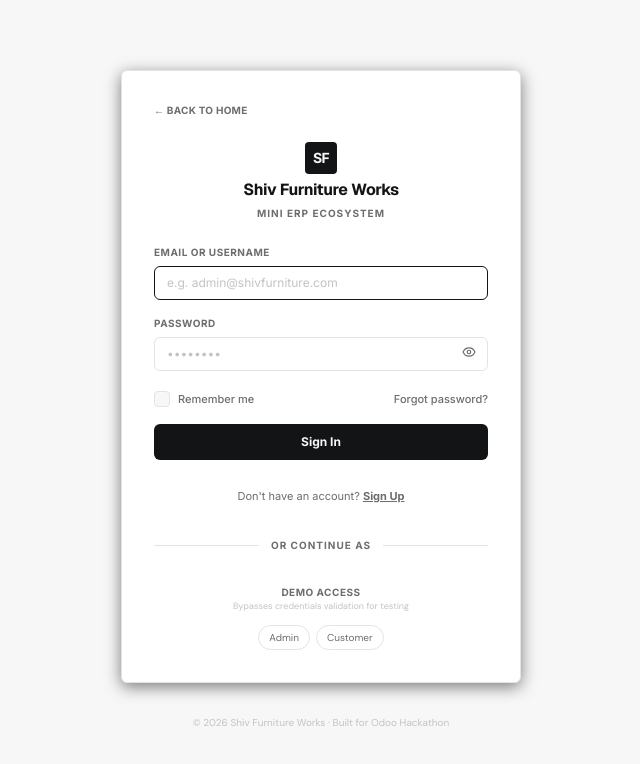
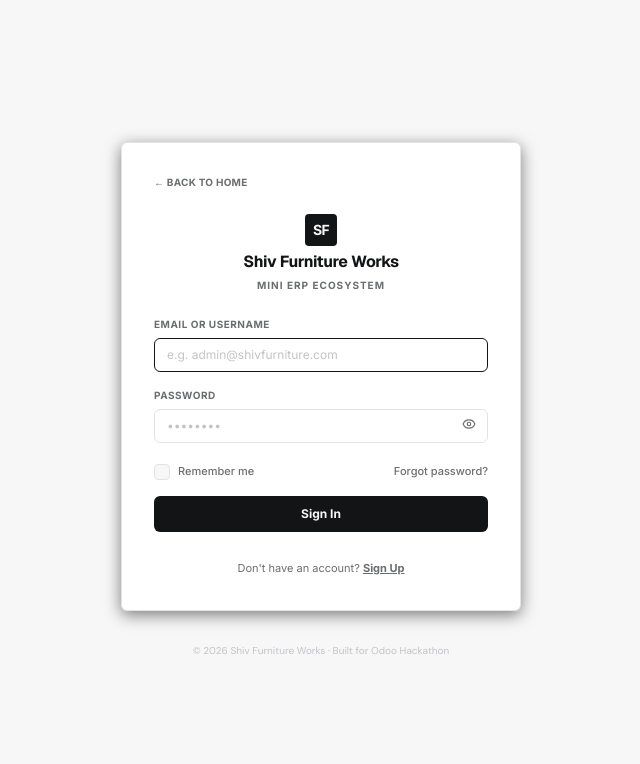
Before and after one commit to abhiyaligar/odooxkahe74, a React (Vite) app in the folder frontend/: page /login in a window 1280 px wide. Shown: the top 764 px of the page, without its empty margins (319-959 px from the left). Built offline with nearby package versions, Linux system fonts and the light colour scheme; no server answers.

Commit message:
feat(frontend): remove demo access and Admin/Customer quick login options from Login page

```diff
--- a/frontend/src/pages/Login.jsx
+++ b/frontend/src/pages/Login.jsx
@@ -32,43 +32,7 @@ export default function LoginPage({ onLogin, onBack, onSignup }) {
     }
   }, []);
 
-  // Demo access configurations
-  const demoAccounts = {
-    Admin: { email: 'admin@shivfurniture.com', password: 'adminpassword', role: 'StoreAdmin' },
-    Sales: { email: 'sales@shivfurniture.com', password: 'salespassword', role: 'SalesUser' },
-    Purchase: { email: 'purchase@shivfurniture.com', password: 'purchasepassword', role: 'PurchaseUser' },
-    Manufacturing: { email: 'mfg@shivfurniture.com', password: 'mfgpassword', role: 'ManufacturingUser' },
-    Inventory: { email: 'inventory@shivfurniture.com', password: 'inventorypassword', role: 'InventoryManager' },
-    Customer: { email: 'customer@shivfurniture.com', password: 'customerpassword', role: 'Customer' }
-  };
 
-  const handleDemoClick = async (roleKey) => {
-    if (isLoading) return;
-    const account = demoAccounts[roleKey];
-    if (!account) return;
-
-    setErrors({ email: '', password: '', general: '' });
-    setEmail(account.email);
-    setPassword(account.password);
-
-    setIsLoading(true);
-    try {
-      const params = new URLSearchParams();
-      params.append('username', account.email);
-      params.append('password', account.password);
-
-      const res = await api.post('/auth/login', params);
-      localStorage.setItem('access_token', res.access_token);
-      onLogin(account.role);
-    } catch (err) {
-      setErrors(prev => ({
-        ...prev,
-        general: 'Demo login failed: ' + err.message
-      }));
-    } finally {
-      setIsLoading(false);
-    }
-  };
 
   const handleSubmit = async (e) => {
     e.preventDefault();
@@ -114,10 +78,7 @@ export default function LoginPage({ onLogin, onBack, onSignup }) {
       let role = decoded.role;
 
       if (!role) {
-        const foundDemo = Object.values(demoAccounts).find(
-          acc => acc.email.toLowerCase() === email.toLowerCase()
-        );
-        role = foundDemo ? foundDemo.role : 'StoreAdmin';
+        role = 'StoreAdmin';
       }
 
       onLogin(role);
@@ -236,7 +197,7 @@ export default function LoginPage({ onLogin, onBack, onSignup }) {
               type="button"
               tabIndex="-1"
               disabled={isLoading}
-              onClick={() => alert("Credentials: Use the 'Demo Access' quick login chips below.")}
+              onClick={() => alert("Please contact your administrator to reset your password.")}
               className="text-textSecondary hover:text-textPrimary font-medium transition-colors duration-150"
             >
               Forgot password?
@@ -272,39 +233,7 @@ export default function LoginPage({ onLogin, onBack, onSignup }) {
           </div>
         </form>
 
-        {/* Divider */}
-        <div className="relative py-2 flex items-center justify-center">
-          <div className="absolute inset-0 flex items-center">
-            <div className="w-full border-t border-border" />
-          </div>
-          <span className="relative bg-card px-3 text-[10px] font-bold text-textSecondary uppercase tracking-widest">
-            or continue as
-          </span>
-        </div>
 
-        {/* Demo Roles Chips Panel */}
-        <div className="space-y-2">
-          <div className="flex flex-col text-center">
-            <span className="text-[10px] text-textSecondary font-bold uppercase tracking-wider">Demo Access</span>
-            <span className="text-[9px] text-textMuted font-mono">Bypasses credentials validation for testing</span>
-          </div>
-
-          <div className="flex flex-wrap items-center justify-center gap-1.5 pt-1">
-            {Object.keys(demoAccounts)
-              .filter(roleKey => roleKey === 'Admin' || roleKey === 'Customer')
-              .map(roleKey => (
-                <button
-                  key={roleKey}
-                  type="button"
-                  disabled={isLoading}
-                  onClick={() => handleDemoClick(roleKey)}
-                  className="bg-card hover:bg-elevated/60 text-textSecondary hover:text-textPrimary border border-border hover:border-textSecondary rounded-full px-2.5 py-1 text-[10px] font-mono transition-all duration-150 shrink-0"
-                >
-                  {roleKey}
-                </button>
-              ))}
-          </div>
-        </div>
       </div>
 
       {/* Footer */}
```
Also changed, not shown: 1 other file (tests, documents, lock files or other folders).
